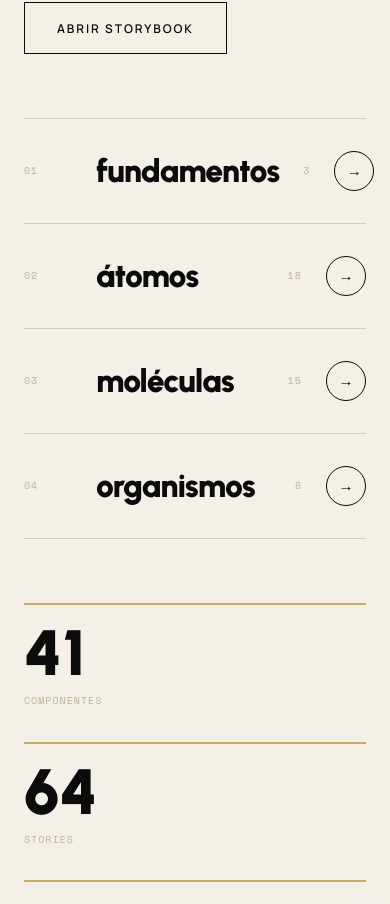
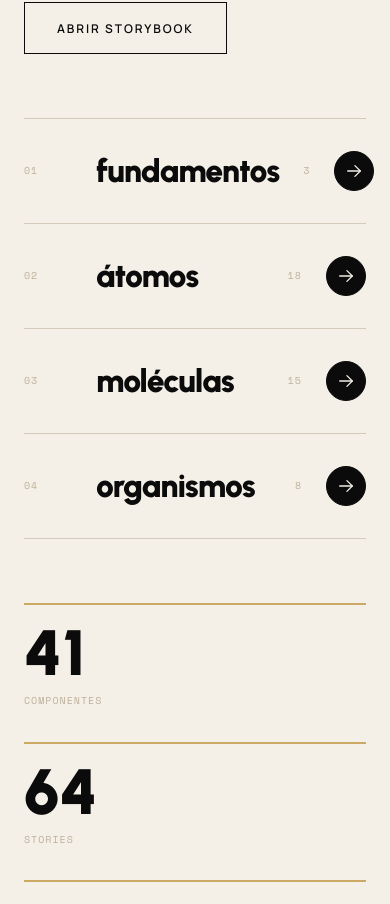
Before and after one commit to rafaelPermec/gabrich-ds, a React (Vite) app: page / in a window 390 px wide. Shown: the part 755-1659 px from the top of the page. Built offline with nearby package versions, Linux system fonts and the light colour scheme; a web font is replaced by a local one.

Commit message:
fix(deploy): navbar & mobile settings

```diff
--- a/src/design-system/organisms/Navbar/Navbar.module.css
+++ b/src/design-system/organisms/Navbar/Navbar.module.css
@@ -115,7 +115,7 @@
   display: block;
   width: 22px;
   height: 1px;
-  background-color: currentColor;
+  background-color: var(--color-sand);
   transition: transform var(--transition-base), opacity var(--transition-base);
 }
 
--- a/src/pages/Home.tsx
+++ b/src/pages/Home.tsx
@@ -8,6 +8,7 @@ import {
   staggerItem,
 } from "../design-system/utils/motionVariants"
 import styles from "./Home.module.css"
+import { ActionDisk } from "@/design-system"
 
 const total = registry.filter((e) => e.category !== "foundations").length
 const stories = registry.reduce((n, e) => n + e.stories.length, 0)
@@ -72,9 +73,12 @@ export function Home() {
                 <span className={styles.rowTitle}>{c.label.toLowerCase()}</span>
                 <span className={styles.rowBlurb}>{c.blurb}</span>
                 <span className={styles.count}>{n}</span>
-                <span className={styles.disk} aria-hidden="true">
-                  →
-                </span>
+                <ActionDisk
+                  aria-hidden="true"
+                  size="sm"
+                  variant="filled"
+                  className={styles.disk}
+                />
               </Link>
             </motion.li>
           )
```
